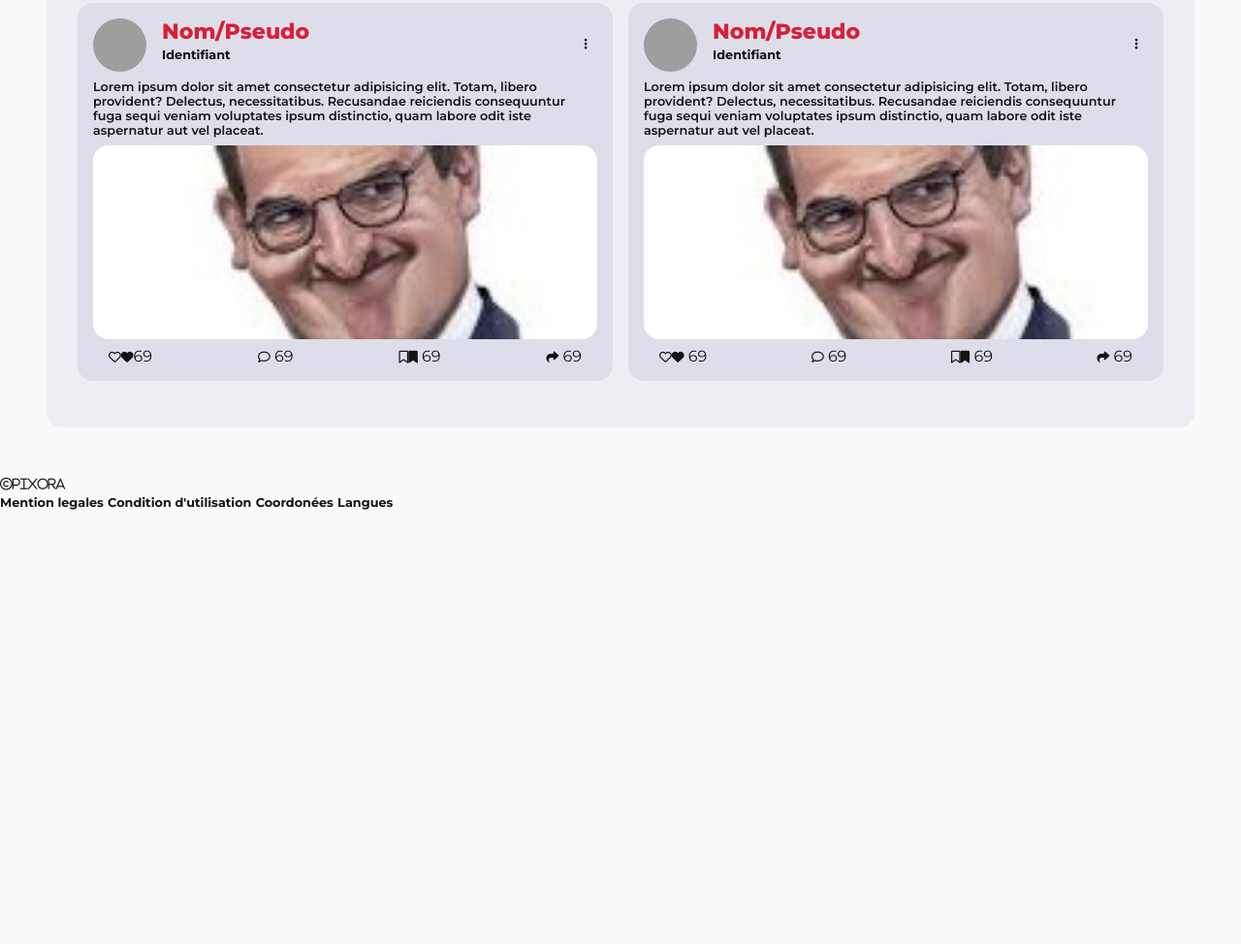
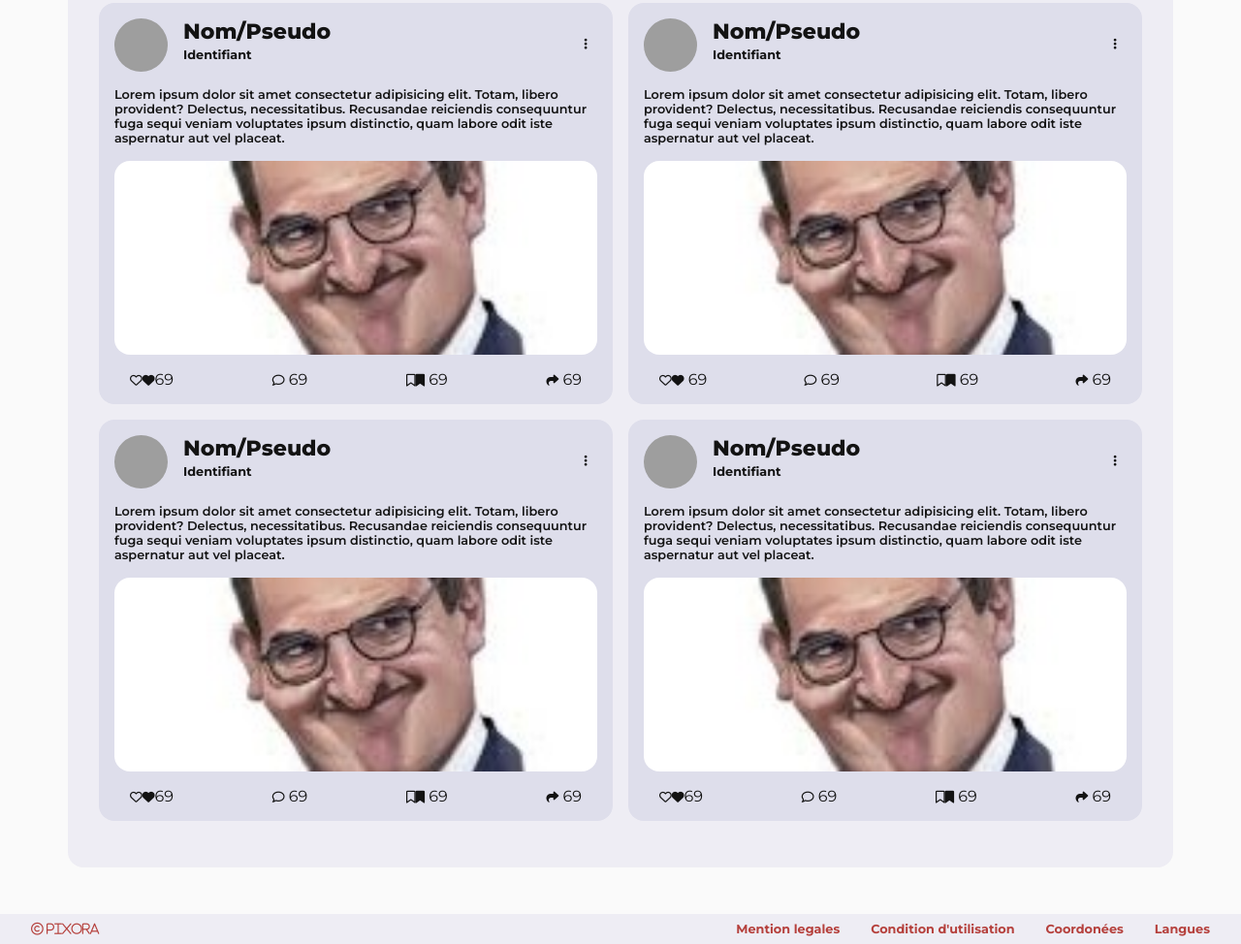
Before and after one commit to Maxime422/PIXORA_PROJECT, a website: page index.html in a window 1280 px wide. Shown: the part 215-1189 px from the top of the page at 97% size. Before the commit the page ends 800 px from the top, so only its background shows below. Drawn offline with Linux system fonts and the light colour scheme; grey boxes are pictures that could not be loaded.

Commit message:
index fini a 100%

```diff
--- a/CSS/style.css
+++ b/CSS/style.css
@@ -60,8 +60,11 @@
 	--gap-large: 2rem;
 	--gap-extra: 4rem;
 }
-
-#login.zf {
+.container{
+	width: 1140px;
+	padding: 0 auto;
+}
+#login .zf {
 	height: 100vh;
 	width: 100vw;
 	padding: var(--padding-large);
@@ -213,12 +216,29 @@
 	background-color: var(--color-white-2);
 	color: var(--color-black);
 	border-radius: 24px;
-	padding: 16px;
+	padding: 0 16px;
 	gap: 4px;
 }
+
+.recherche>input:focus {
+	outline: none;
+	border: none;
+  }
+
 .recherche > input::placeholder {
+
+	color: black;
+}
+.recherche > input{
+	width: 100%;
+	height: 100%;
 	background-color: var(--color-white-2);
-	color: black;
+}
+#index{
+	min-height: 100vh;
+	display: flex;
+	flex-direction: column;
+	justify-content: space-between;
 }
 #index > header > div {
 	display: flex;
@@ -254,6 +274,9 @@
 	font-size: 16px;
 	align-items: center;
 }
+.filtre>span{
+	font-size: 20px;
+}
 .filtreboutton {
 	display: flex;
 	gap: 16px;
@@ -280,11 +303,7 @@
 	background-color: var(--color-white-2);
 	padding: 16px;
 	border-radius: 16px;
-}
-.listarticle > article {
-	display: flex;
-	flex-direction: column;
-	gap: 8px;
+	gap: 16px;
 }
 .listarticle > article > header {
 	display: flex;
@@ -309,6 +328,7 @@
 	justify-content: center;
 }
 .listarticle > article > header > div > div > h2 {
+	color: var(--color-black);
 	font-size: 22px;
 }
 .listarticle > article > img {
@@ -323,3 +343,16 @@
 	align-items: center;
 	padding: 0 16px;
 }
+#index>footer{
+	display: flex;
+	justify-content: space-between;
+	color: var(--color-red) ;
+	background-color: var(--color-white-1);
+	padding: 8px 32px;
+	font-weight: 600;
+}
+#index>footer>div{
+	display: flex;
+	gap: 32px;
+
+}
--- a/index.html
+++ b/index.html
@@ -88,12 +88,52 @@
 							<div><i class="fa-solid fa-share"></i> 69</div>
 						</footer>
 					</article>
+					<article>
+						<header>
+							<div>
+								<img src="https://encrypted-tbn0.gstatic.com/images?q=tbn:ANd9GcSuZeWBpFS1Le6TfHoBzN2OBuPIvKUGBSdo2A&s" alt="">
+								<div>
+									<h2>Nom/Pseudo</h2>
+									<span>Identifiant</span>
+								</div>
+							</div>
+							<i class="fa-solid fa-ellipsis-vertical"></i>
+						</header>
+						<p>Lorem ipsum dolor sit amet consectetur adipisicing elit. Totam, libero provident? Delectus, necessitatibus. Recusandae reiciendis consequuntur fuga sequi veniam voluptates ipsum distinctio, quam labore odit iste aspernatur aut vel placeat.</p>
+						<img src="IMG/castex.jpg" alt="">
+						<footer>
+							<div><i class="fa-regular fa-heart"></i><i class="fa-solid fa-heart"></i>69</div>
+							<div><i class="fa-regular fa-comment"></i> 69</div>
+							<div><i class="fa-regular fa-bookmark"></i><i class="fa-solid fa-bookmark"></i> 69</div>
+							<div><i class="fa-solid fa-share"></i> 69</div>
+						</footer>
+					</article>
+					<article>
+						<header>
+							<div>
+								<img src="https://encrypted-tbn0.gstatic.com/images?q=tbn:ANd9GcSuZeWBpFS1Le6TfHoBzN2OBuPIvKUGBSdo2A&s" alt="">
+								<div>
+									<h2>Nom/Pseudo</h2>
+									<span>Identifiant</span>
+								</div>
+							</div>
+							<i class="fa-solid fa-ellipsis-vertical"></i>
+						</header>
+						<p>Lorem ipsum dolor sit amet consectetur adipisicing elit. Totam, libero provident? Delectus, necessitatibus. Recusandae reiciendis consequuntur fuga sequi veniam voluptates ipsum distinctio, quam labore odit iste aspernatur aut vel placeat.</p>
+						<img src="IMG/castex.jpg" alt="">
+						<footer>
+							<div><i class="fa-regular fa-heart"></i><i class="fa-solid fa-heart"></i>69</div>
+							<div><i class="fa-regular fa-comment"></i> 69</div>
+							<div><i class="fa-regular fa-bookmark"></i><i class="fa-solid fa-bookmark"></i> 69</div>
+							<div><i class="fa-solid fa-share"></i> 69</div>
+						</footer>
+					</article>
 				</div>
 
 			</section>
 		</main>
 		<footer>
-			<span><i class="fa-regular fa-copyright">pixora</i></span>
+			<span><i class="fa-regular fa-copyright"> pixora</i></span>
 			<div>
 				<a href="#">Mention legales</a>
 				<a href="#">Condition d'utilisation</a>
```
